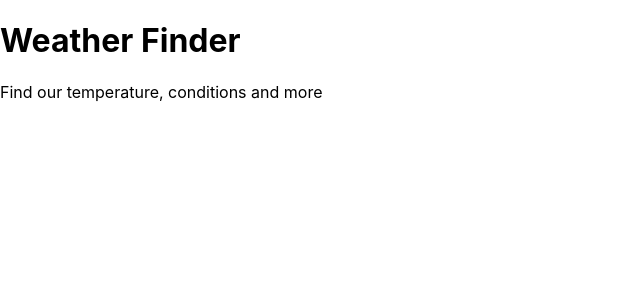
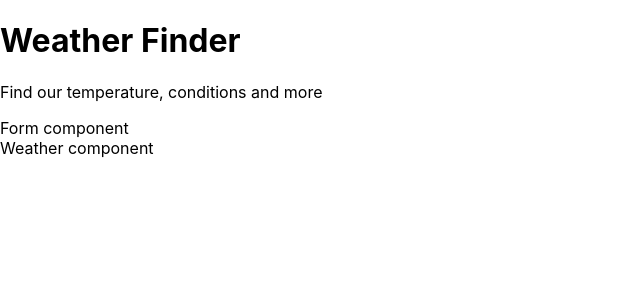
Before and after one commit to josephtownshend/react-weather-app-v1, a React (Create React App) app: page / in a window 1280 px wide. Shown: the top 300 px of the page, without its empty margins (0-640 px from the left). Built offline with nearby package versions, Linux system fonts and the light colour scheme.

Commit message:
feat: form / weather components set up

```diff
--- a/src/App.js
+++ b/src/App.js
@@ -1,12 +1,18 @@
 import React from 'react';
 import Titles from './components/Titles';
+import Form from './components/Form';
+import Weather from './components/Weather';
 
 
 export default class App extends React.Component {
 
   render() {
     return (
-      <Titles />
+      <div>
+        <Titles />
+        <Form />
+        <Weather />
+      </div>
     );
   }
 };
--- /dev/null
+++ b/src/components/Form.js
@@ -0,0 +1,10 @@
+import React from 'react';
+
+export default class Form extends React.Component {
+
+  render() {
+    return (
+      <div>Form component</div>
+    );
+  }
+};
--- /dev/null
+++ b/src/components/Weather.js
@@ -0,0 +1,10 @@
+import React from 'react';
+
+export default class Weather extends React.Component {
+
+  render() {
+    return (
+      <div>Weather component</div>
+    );
+  }
+};
```
